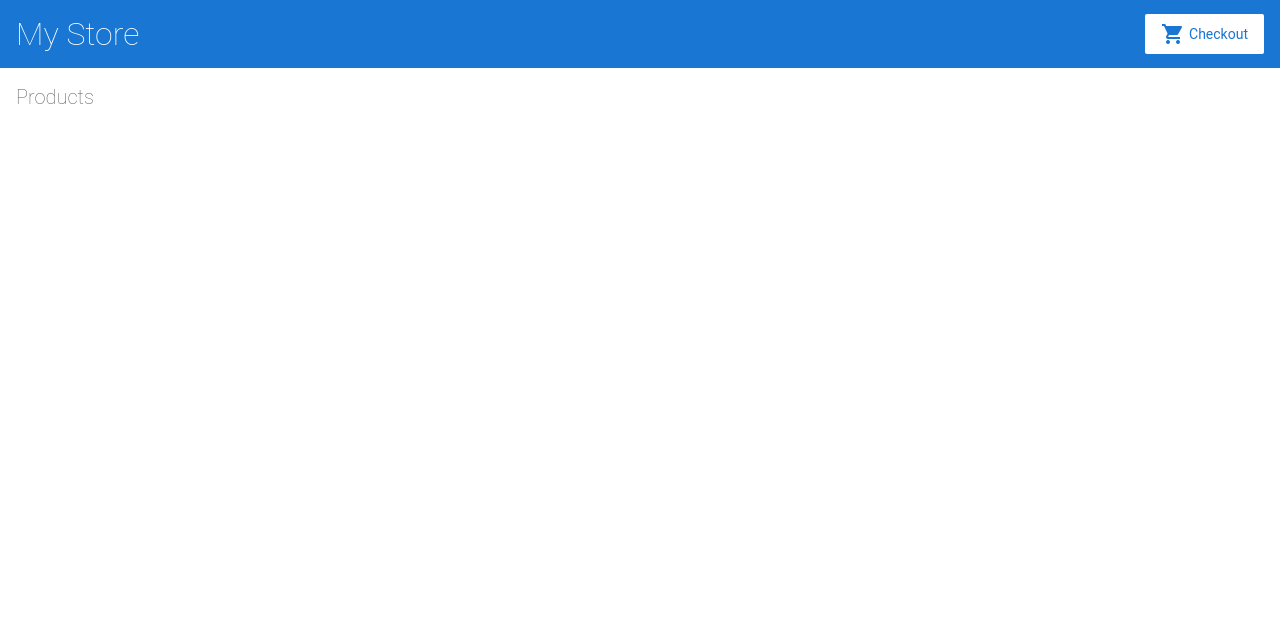
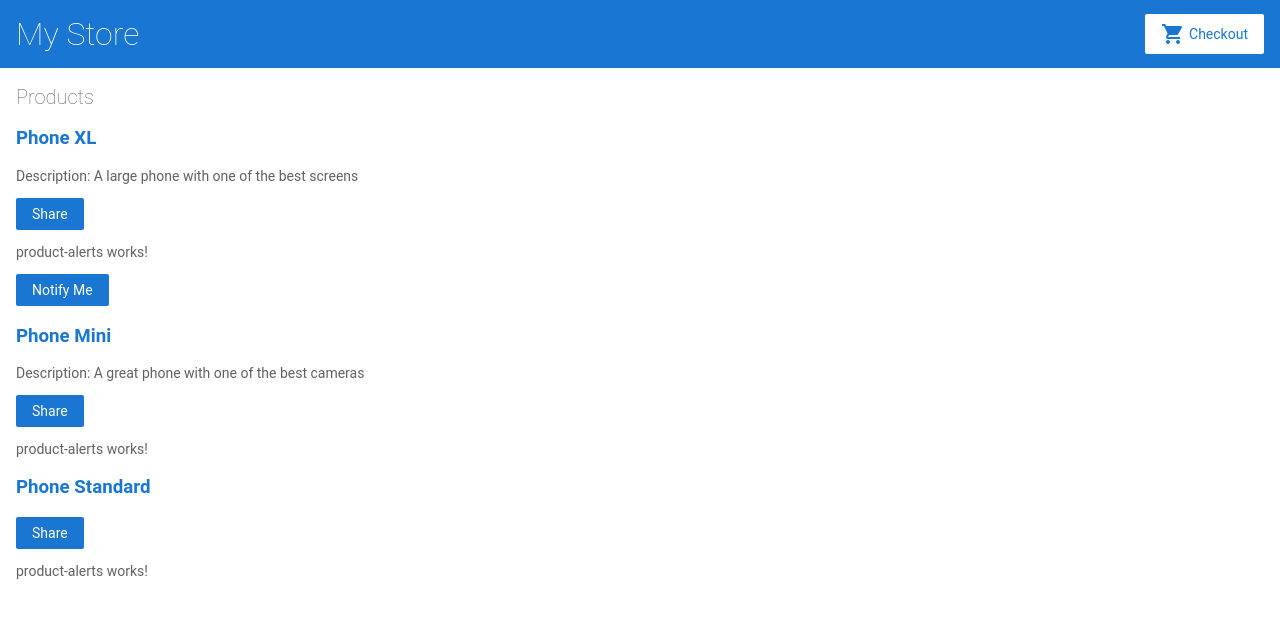
Before and after one commit to AleeCF/Angularprueba, an Angular app: page / in a window 1280 px wide. Shown: the top 618 px of the page. Built offline with nearby package versions, Linux system fonts and the light colour scheme.

Commit message:
3 files modified, 4 added

```diff
--- a/src/app/app.module.ts
+++ b/src/app/app.module.ts
@@ -6,7 +6,7 @@
 import { AppComponent } from './app.component';
 import { TopBarComponent } from './top-bar/top-bar.component';
 import { ProductListComponent } from './product-list/product-list.component';
-
+import { ProductAlertsComponent } from './product-alerts/product-alerts.component';
 @NgModule({
   imports: [
     BrowserModule,
@@ -18,7 +18,8 @@
   declarations: [
     AppComponent,
     TopBarComponent,
-    ProductListComponent
+    ProductListComponent,
+    ProductAlertsComponent
   ],
   bootstrap: [
     AppComponent
--- /dev/null
+++ b/src/app/product-alerts/product-alerts.component.html
@@ -0,0 +1,4 @@
+<p>product-alerts works!</p>
+<p *ngIf="product && product.price > 700">
+<button type="button" (click)="notify.emit()">Notify Me</button>
+</p>
--- a/src/app/product-list/product-list.component.html
+++ b/src/app/product-list/product-list.component.html
@@ -1,8 +1,23 @@
 <h2>Products</h2>
 
+<div *ngFor="let product of products">
 
-<!--
-Copyright Google LLC. All Rights Reserved.
-Use of this source code is governed by an MIT-style license that
-can be found in the LICENSE file at https://angular.io/license
--->
+  <h3>
+    <a [title]="product.name + ' details'">
+      {{ product.name }}
+    </a>
+  </h3>
+
+  <p *ngIf="product.description">
+    Description: {{ product.description }}
+  </p>
+
+  <button type="button" (click)="share()">
+  Share
+</button>
+
+<app-product-alerts
+  [product]="product"
+  (notify)="onNotify()">
+</app-product-alerts>
+</div>
--- a/src/app/product-list/product-list.component.ts
+++ b/src/app/product-list/product-list.component.ts
@@ -8,10 +8,15 @@
   styleUrls: ['./product-list.component.css']
 })
 export class ProductListComponent {
-  products = products;
+
+  products = [...products];
 
   share() {
     window.alert('The product has been shared!');
+  }
+
+  onNotify() {
+    window.alert('You will be notified when the product goes on sale');
   }
 }
 
```
Also changed, not shown: src/app/product-alerts/product-alerts.component.ts (added, +12 -0 lines), src/app/product-alerts/product-alerts.component.css (added), 1 other file (tests, documents, lock files or other folders).
